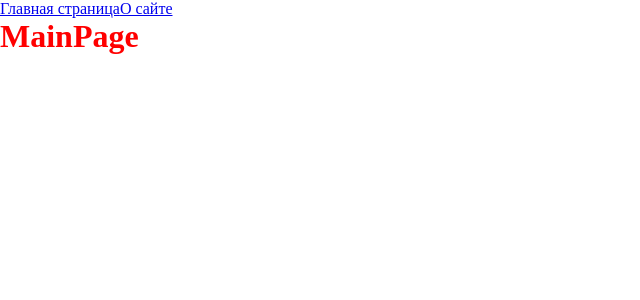
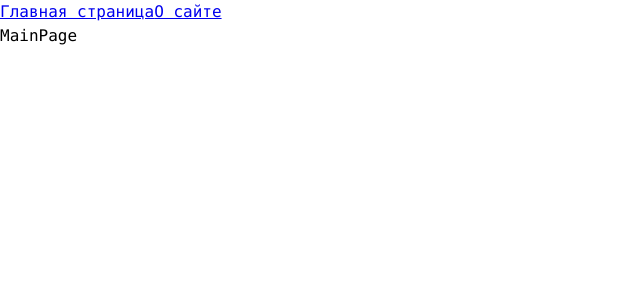
Before and after one commit to ernestqweqwe/prodvinuti-front1, a React app: page / in a window 1280 px wide. Shown: the top 300 px of the page, without its empty margins (0-640 px from the left). Built offline with nearby package versions, Linux system fonts and the light colour scheme; the HTML template or start-up script is replaced by a standard one.

Commit message:
7) добавление переменых для стилей

```diff
--- a/src/App.tsx
+++ b/src/App.tsx
@@ -1,4 +1,4 @@
-import './index.scss'
+import './styles/index.scss'
 import { Link, Route, Routes } from 'react-router-dom'
 import { AboutPageAsync } from './pages/AboutPage/AboutPage.async'
 import { MainPageAsync } from './pages/MainPage/MainPage.async'
--- a/src/index.scss
+++ /dev/null
@@ -1,9 +0,0 @@
-* {
-    margin: 0;
-    padding: 0;
-    box-sizing: border-box;
-}
-
-.app {
-    color: red;
-}
--- a/src/pages/AboutPage/AboutPage.tsx
+++ b/src/pages/AboutPage/AboutPage.tsx
@@ -1,7 +1,7 @@
 
 const AboutPage = () => {
   return (
-    <h1>AboutPage</h1>
+    <div>AboutPage</div>
   )
 }
 
--- a/src/pages/MainPage/MainPage.tsx
+++ b/src/pages/MainPage/MainPage.tsx
@@ -1,7 +1,7 @@
 
 const MainPage = () => {
   return (
-    <h1>MainPage</h1>
+    <div>MainPage</div>
   )
 }
 
--- /dev/null
+++ b/src/styles/index.scss
@@ -0,0 +1,11 @@
+@import "reset.scss";
+@import "variables/global.scss";
+@import "themes/dark.scss";
+@import "themes/normal.scss";
+
+
+
+
+.app {
+    font: var(--font-m)
+}
--- /dev/null
+++ b/src/styles/reset.scss
@@ -0,0 +1,14 @@
+* {
+    margin: 0;
+    padding: 0;
+    box-sizing: border-box;
+}
+
+input,
+button,
+textarea,
+select {
+    margin: 0;
+
+    font: inherit;
+}
--- /dev/null
+++ b/src/styles/variables/global.scss
@@ -0,0 +1,14 @@
+:root {
+    --font-family-main: Consolas, "Times New Roman", Serif;
+
+    --font-size-m: 16px;
+    --font-line-m: 24px;
+    --font-m: var(--font-size-m) / var(--font-line-m) var(--font-family-main);
+
+
+    --font-size-l: 24px;
+    --font-line-l: 32px;
+    --font-l: var(--font-size-l) / var(--font-line-l) var(--font-family-main);
+
+
+}
```
Also changed, not shown: src/styles/themes/dark.scss (added), src/styles/themes/normal.scss (added).
